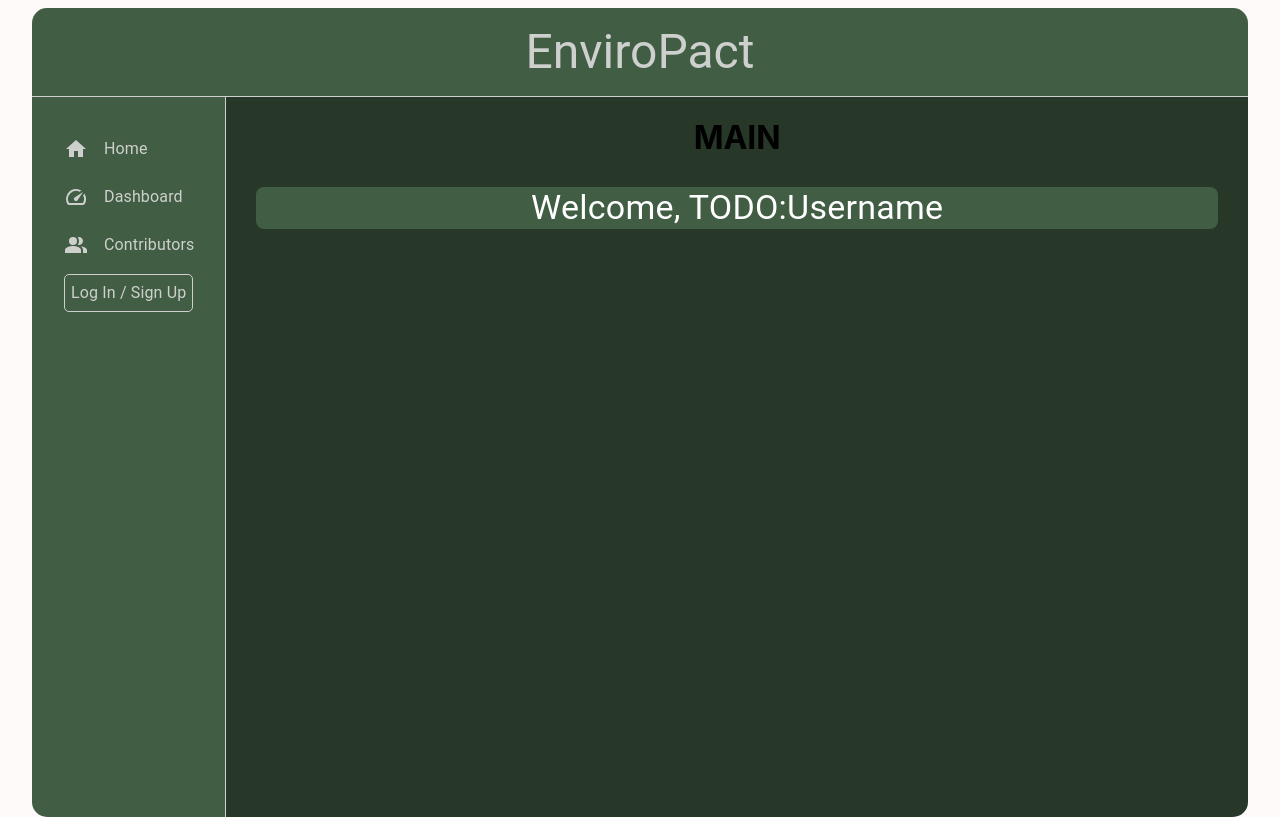
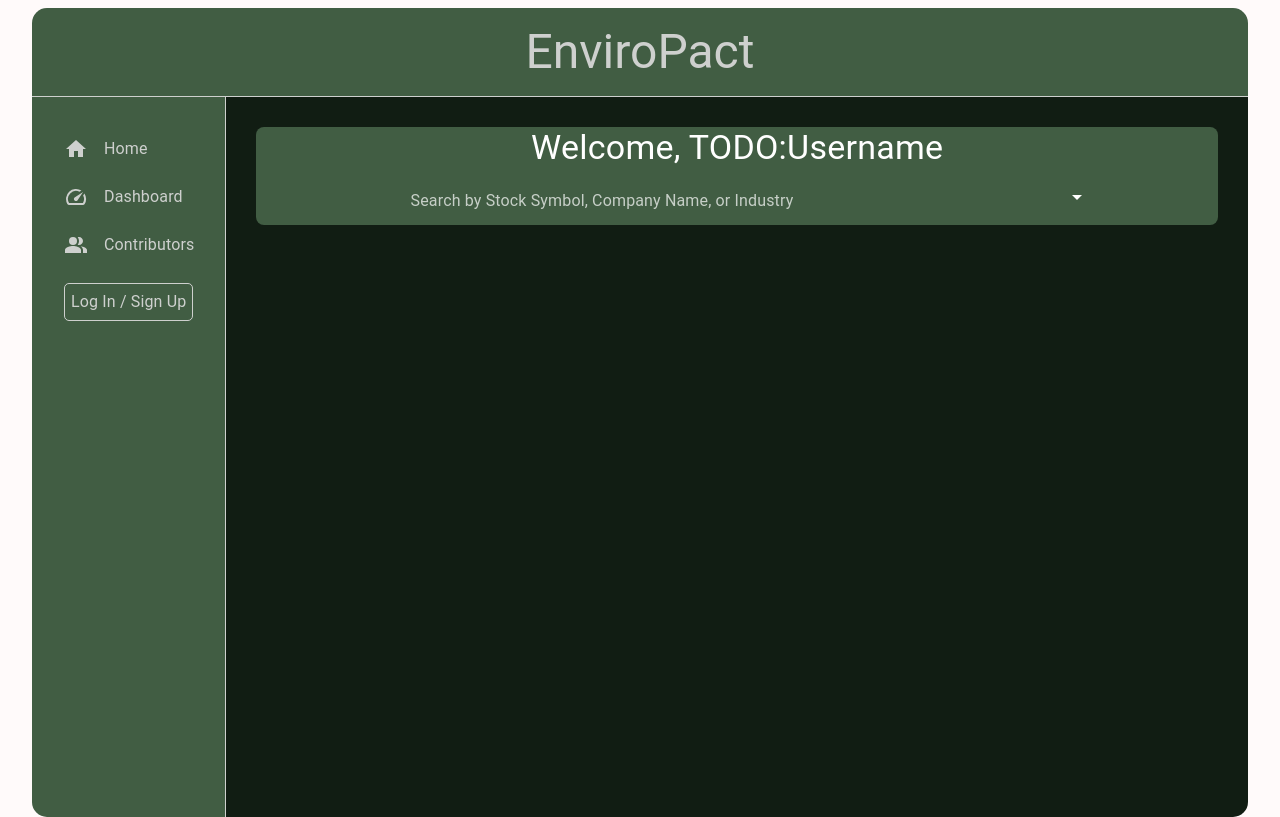
Before and after one commit to Justinean/EnviroPact, a React (Create React App) app in the folder client/: page /dashboard in a window 1280 px wide. Built offline with nearby package versions, Linux system fonts and the light colour scheme.

Commit message:
layout.js and dashboard start

```diff
--- a/client/src/components/Layout.js
+++ b/client/src/components/Layout.js
@@ -36,7 +36,7 @@ const useStyles = makeStyles({
       },
   },
   main: {
-    background:'#273728',
+    background:'#111D13',
     height:'90vh',
     borderBottomRightRadius:'15px',
     "@media (max-width: 768px)": {
@@ -73,29 +73,18 @@ export default function Layout({ children }) {
   const classes = useStyles()
   return (
     <div className={classes.body}>
-      {/* HEADER  */}
       <div className={classes.header}>
-      <Header  />
+        <Header />
       </div>
-    <div className={classes.flexcontainer}>
-      {/* SIDEBAR */}
-      <div
-      className={classes.sidebar}
-      // variant="permanent"
-      // anchor="left"
-
-      >
-      <Navbar />
+      <div className={classes.flexcontainer}>
+        <div className={classes.sidebar}>
+          <Navbar />
         </div>
-        {/* MAIN  */}
         <div className={classes.main}>
-        <h1>MAIN</h1>
-      {/* output children of layout in App.js */}
-      {/* <div className={classes.page}> */}
-      {children}
-    {/* </div> */}
-    </div>
-    </div>
+          {/* include all children of Layout.js in App.js */}
+          {children}
+        </div>
+      </div>
     </div>
   );
 }
--- a/client/src/components/Navbar.js
+++ b/client/src/components/Navbar.js
@@ -47,8 +47,11 @@ const useStyles = makeStyles((darkTheme) => {
       },
   },
   dialog: {
-    transform:'translateY(-9px)',
     whiteSpace:'nowrap',
+    "@media (max-width: 768px)": {
+      transform:'translateX(-10%)',
+      },
+
   },
   navIcon: {
     justifyContent:'center',
--- a/client/src/pages/Dashboard.js
+++ b/client/src/pages/Dashboard.js
@@ -6,6 +6,8 @@ import { useMutation } from '@apollo/client';
 import { FOLLOW_COMPANY } from '../utils/mutations';
 import Auth from '../utils/auth';
 import { getFollowedCompanyIds, followCompanyId } from '../utils/localStorage';
+import Searchbar from '../components/Searchbar';
+
 
 const useStyles = makeStyles((darkTheme) => {
   return {
@@ -78,6 +80,8 @@ const Dashboard = () => {
         component='h2'>
         Welcome, TODO:Username
       </Typography>
+      <Searchbar/>
+
       </div>
       {Auth.loggedIn() ? <button onClick={onFollow} data={JSON.stringify(data)}>Follow</button> : null}
     </ThemeProvider>
```
